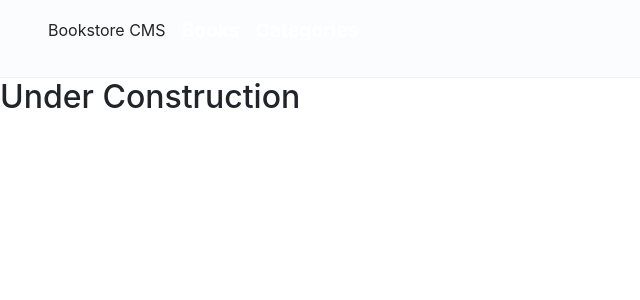
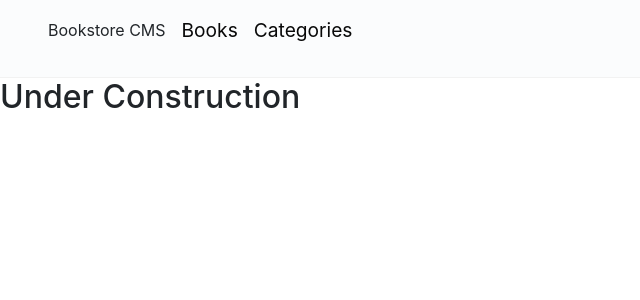
Before and after one commit to Eccb7/book-store, a React (Create React App) app: page /categories in a window 1280 px wide. Shown: the top 300 px of the page, without its empty margins (0-640 px from the left). Built offline with nearby package versions, Linux system fonts and the light colour scheme.

Commit message:
Update styles

```diff
--- a/src/App.css
+++ b/src/App.css
@@ -1,4 +1,3 @@
-/* Apply styles to the nav bar */
 .nav-bar {
   background-color: #fbfcfd;
   padding: 1rem;
@@ -7,7 +6,6 @@
   align-items: center;
 }
 
-/* Style the links in the nav bar */
 .nav-bar ul {
   list-style: none;
   display: flex;
@@ -23,18 +21,15 @@
 }
 
 .nav-bar a {
-  color: white;
+  color: rgb(8, 8, 8);
   text-decoration: none;
   font-size: 1.2rem;
-  font-weight: bold;
 }
 
-/* Style the avatar */
 .avatar {
   margin-right: 1rem;
 }
 
-/* Add a line separator below the nav bar */
 hr {
   margin: 0;
   border: 0;
```
